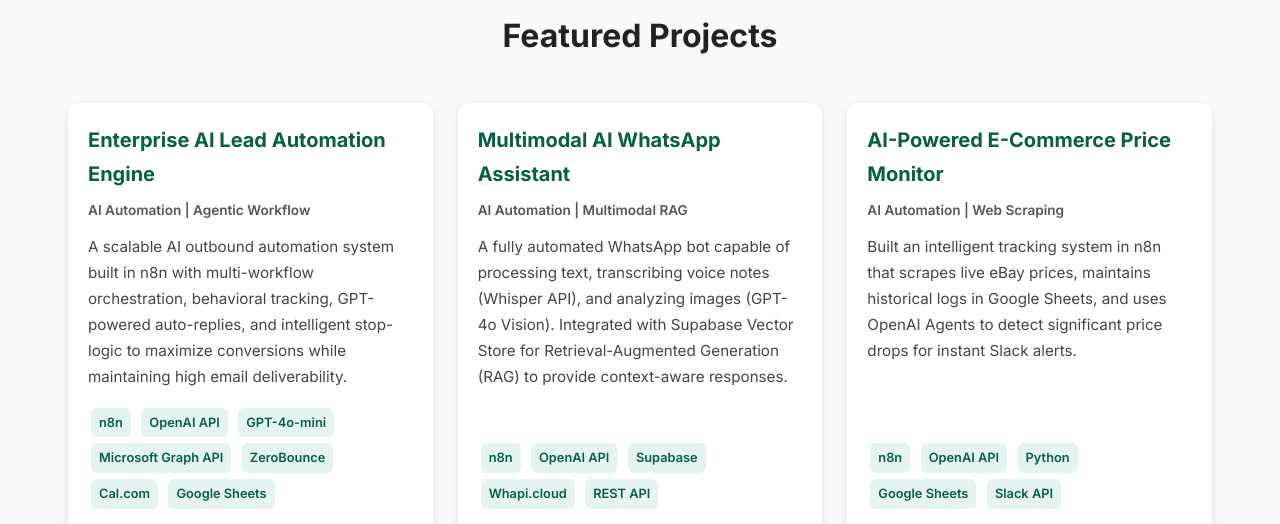
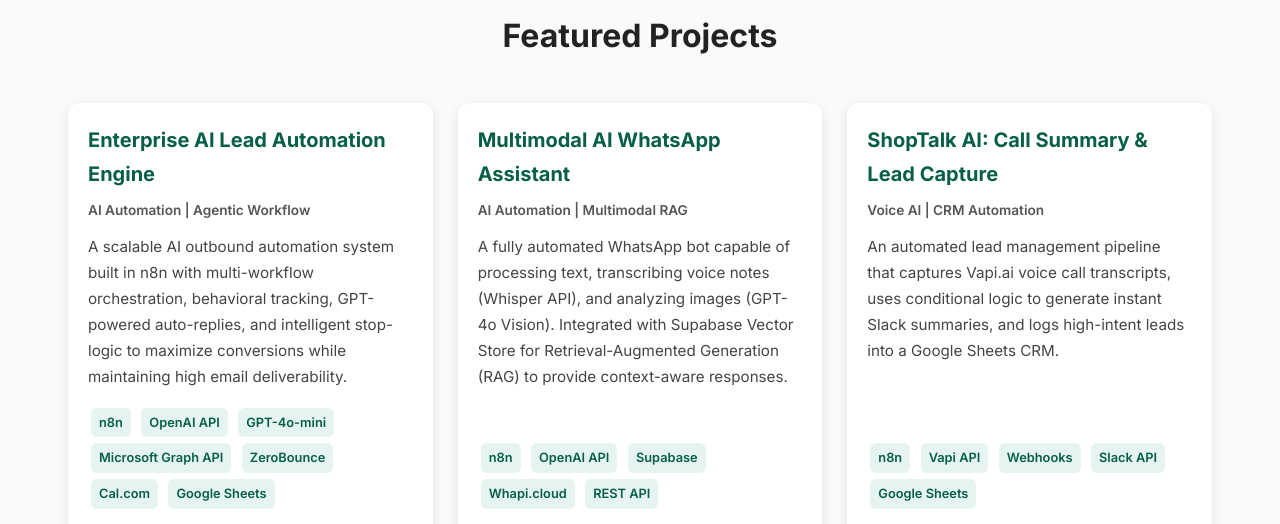
Before and after one commit to ZuriaTahir-18/Portfolio, a plain HTML site: page index.html in a window 1280 px wide. Shown: the part 2380-2904 px from the top of the page. Drawn offline with Linux system fonts and the light colour scheme.

Commit message:
Update index.html

```diff
--- a/index.html
+++ b/index.html
@@ -221,27 +221,26 @@
         </a>
     </div>
 </div>
-<!-- Project: AI Price Monitor -->
+<!-- Project: ShopTalk AI Call Handler -->
 <div class="project-card">
-  <h3>AI-Powered E-Commerce Price Monitor</h3>
-  <span class="project-type">AI Automation | Web Scraping</span>
+  <h3>ShopTalk AI: Call Summary & Lead Capture</h3>
+  <span class="project-type">Voice AI | CRM Automation</span>
   <p class="project-description">
-    Built an intelligent tracking system in n8n that scrapes live eBay prices, maintains historical logs in Google Sheets, and uses OpenAI Agents to detect significant price drops for instant Slack alerts.
+    An automated lead management pipeline that captures Vapi.ai voice call transcripts, uses conditional logic to generate instant Slack summaries, and logs high-intent leads into a Google Sheets CRM.
   </p>
   <div class="project-tech">
     <span class="tech-tag">n8n</span>
-    <span class="tech-tag">OpenAI API</span>
-    <span class="tech-tag">Python</span>
+    <span class="tech-tag">Vapi API</span>
+    <span class="tech-tag">Webhooks</span>
+    <span class="tech-tag">Slack API</span>
     <span class="tech-tag">Google Sheets</span>
-    <span class="tech-tag">Slack API</span>
   </div>
   <div class="project-links">
-    <a href="https://github.com/ZuriaTahir-18/AI-Ecom-Price-Monitor" target="_blank" class="project-btn">
+    <a href="https://github.com/ZuriaTahir-18/ShopTalk-AI-Call-Handler" target="_blank" class="project-btn">
       <i class="fab fa-github"></i> View Code
     </a>
   </div>
 </div>
-
         <!-- Project 4: AI Price Monitor -->
 <div class="project-card">
   <h3>AI-Powered E-Commerce Price Monitor</h3>
```
